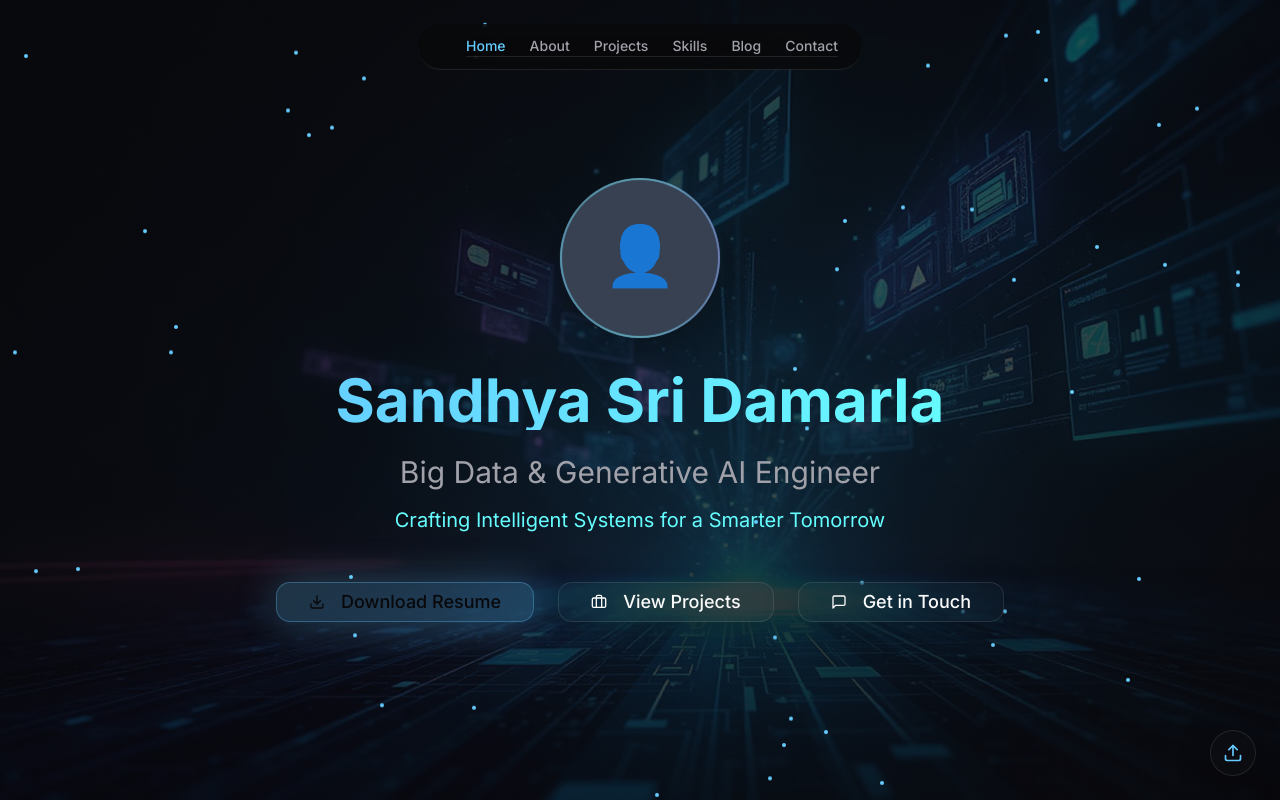
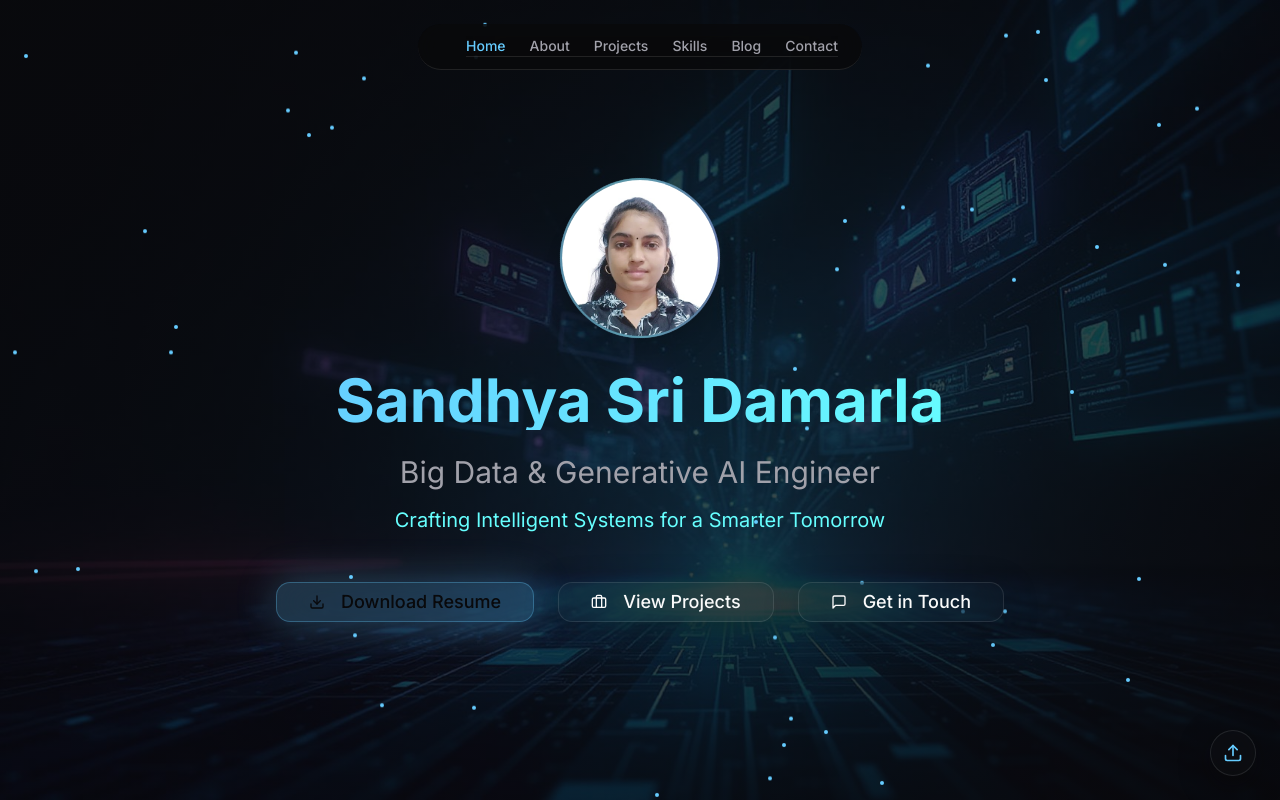
Before and after one commit to DamarlaSandhyaSri/sandhya-sri-folio-verse, a React (Vite) app: page / in a window 1280 px wide. Shown: the top 800 px of the page. Built offline with nearby package versions, Linux system fonts and the light colour scheme.

Commit message:
Fix resume download and image.
Fix resume download error and add profile image.

```diff
--- a/src/pages/Portfolio.tsx
+++ b/src/pages/Portfolio.tsx
@@ -42,12 +42,12 @@ const Portfolio = () => {
 
   // Configuration - Easy to update resume and profile paths
   const RESUME_CONFIG = {
-    fileName: "DamarlaSandhyaSri/sandhya-sri-folio-verse/src/pages/Sandhya__Sri__Damarla__BigData&AI.pdf",
+    fileName: "/Sandhya_Sri_Damarla_Resume.pdf",
     displayName: 'Sandhya_Sri_Damarla_Resume.pdf'
   };
 
   const PROFILE_CONFIG = {
-    imagePath: uploadedPhoto || Sandhya_photo,
+    imagePath: uploadedPhoto || "/lovable-uploads/4381b8f8-97af-4331-b0da-a9b3fb146756.png",
     alt: 'Sandhya Sri Damarla Profile Picture'
   };
 
```
Also changed, not shown: public/lovable-uploads/4381b8f8-97af-4331-b0da-a9b3fb146756.png (added).
